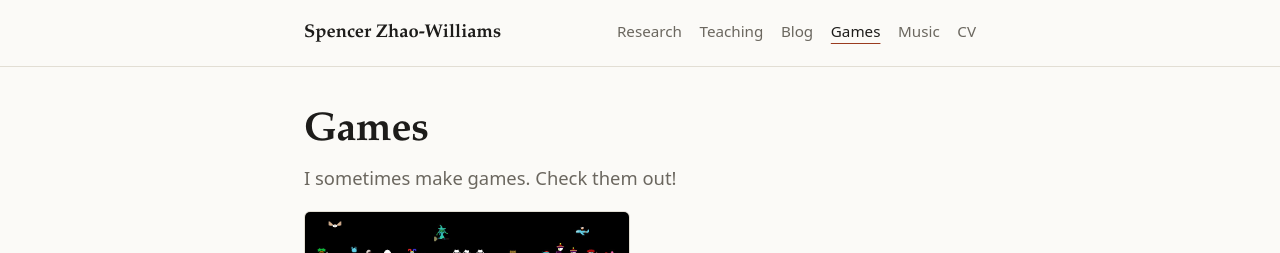
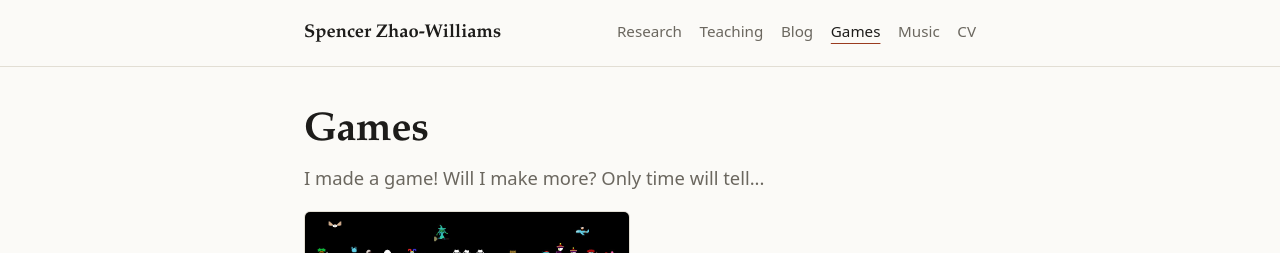
Before and after one commit to sw1918/sw1918.github.io, an Astro site: page /games in a window 1280 px wide. Shown: the top 253 px of the page. Built offline with nearby package versions, Linux system fonts and the light colour scheme; Astro itself is replaced by a stand-in of ours.

Commit message:
udpate games

```diff
--- a/src/pages/games.astro
+++ b/src/pages/games.astro
@@ -8,6 +8,6 @@ const items = await getProjects('game');
 
 <Base title="Games" description="Games I've made.">
   <h1>Games</h1>
-  <p class="lede">I sometimes make games. Check them out!</p>
+  <p class="lede">I made a game! Will I make more? Only time will tell...</p>
   <ProjectGrid items={items} />
 </Base>
```
